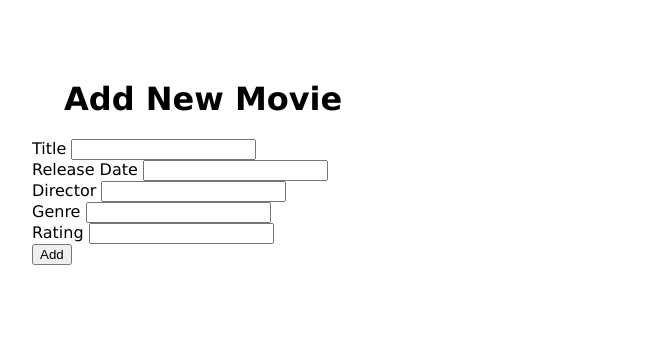
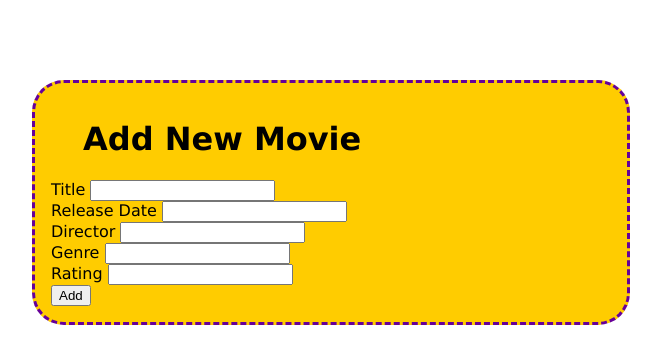
Before and after one commit to sule0010/assignments, a PHP site: page /add.php in a window 1280 px wide. Shown: the top 364 px of the page, without its empty margins (208-869 px from the left). Run offline with PHP 8.4, Linux system fonts and the light colour scheme.

Commit message:
put the form into a div called wrapper to style the pages.

```diff
--- a/mtm1531/assignment-6/add.php
+++ b/mtm1531/assignment-6/add.php
@@ -54,6 +54,7 @@ if ($_SERVER['REQUEST_METHOD'] == 'POST') {
 	</head>
 
 	<body>
+		<div class="wrapper">
 			<h1>Add New Movie</h1>
 
 			<form method="post" action="add.php">
@@ -79,5 +80,6 @@ if ($_SERVER['REQUEST_METHOD'] == 'POST') {
 				</div>
 				<button type="submit">Add</button>
 			</form>
+		</div>
 	</body>
 </html>
--- a/mtm1531/assignment-6/edit.php
+++ b/mtm1531/assignment-6/edit.php
@@ -77,6 +77,7 @@ else {
 	</head>
 
 	<body>
+		<div class="wrapper">
 			<h1>Edit Movie</h1>
 
 			<form method="post" action="edit.php?id=<?php echo $id; ?>">
@@ -103,5 +104,6 @@ else {
 
 				<button type="submit">Save</button>
 			</form>
+		</div>
 	</body>
 </html>
```
Lines whose indentation alone changed are shown as unchanged.
